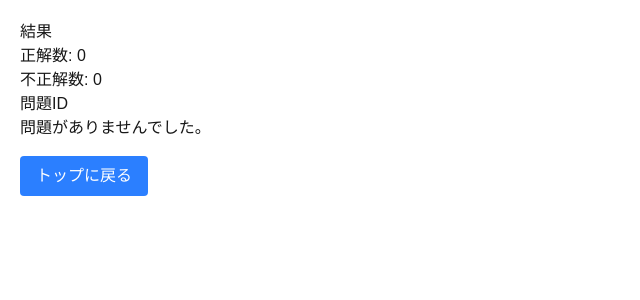
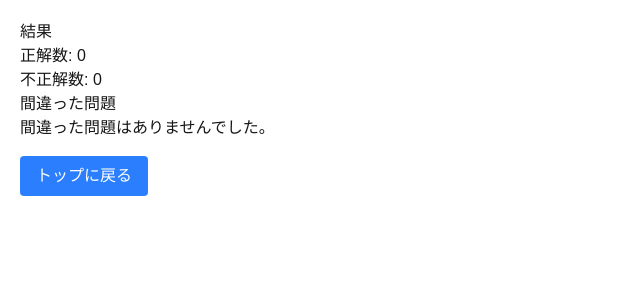
Before and after one commit to hhhtak/next-multiple-choice-questions, a Next.js app: page /questions/result in a window 1280 px wide. Shown: the top 300 px of the page, without its empty margins (0-640 px from the left). Built offline with nearby package versions, Linux system fonts and the light colour scheme.

Commit message:
結果画面に間違えた回答を表示

```diff
--- a/src/app/questions/page.tsx
+++ b/src/app/questions/page.tsx
@@ -7,6 +7,7 @@ import {
   incrementWrongAtom,
   questionDataAtom,
   wrongCountAtom,
+  wrongQuestionsAtom,
 } from "@/jotai";
 import { useAtom } from "jotai";
 import { useRouter } from "next/navigation";
@@ -96,6 +97,7 @@ const QuestionScreen = () => {
   const [wrongCount] = useAtom(wrongCountAtom);
   const [, incrementCorrect] = useAtom(incrementCorrectAtom);
   const [, incrementWrong] = useAtom(incrementWrongAtom);
+  const [, setWrongQuestions] = useAtom(wrongQuestionsAtom);
   const router = useRouter();
 
   const [selectedAnswer, setSelectedAnswer] = useState<string | null>(null);
@@ -127,6 +129,16 @@ const QuestionScreen = () => {
         incrementCorrect();
       } else {
         incrementWrong();
+        // 不正解の場合、間違った問題を wrongQuestionsAtom に追加
+        setWrongQuestions((prevWrongQuestions) => [
+          ...prevWrongQuestions,
+          {
+            id: Date.now(), // 一意なIDを生成
+            question: currentQuestion.question,
+            selectedAnswer: selectedAnswer,
+            correctAnswer: currentQuestion.answer,
+          },
+        ]);
       }
     }
     setIsAnswered(true);
--- a/src/app/questions/result/page.tsx
+++ b/src/app/questions/result/page.tsx
@@ -3,8 +3,8 @@
 import {
   correctCountAtom,
   currentIndexAtom,
-  questionDataAtom,
   wrongCountAtom,
+  wrongQuestionsAtom,
 } from "@/jotai";
 import { useAtom, useSetAtom } from "jotai";
 import { useRouter } from "next/navigation";
@@ -12,16 +12,17 @@ import { useRouter } from "next/navigation";
 const ResultScreen = () => {
   const [correctCount] = useAtom(correctCountAtom);
   const [wrongCount] = useAtom(wrongCountAtom);
-  const [questionData] = useAtom(questionDataAtom);
   const setCurrentIndex = useSetAtom(currentIndexAtom);
   const setCorrectCount = useSetAtom(correctCountAtom);
   const setWrongCount = useSetAtom(wrongCountAtom);
+  const [wrongQuestions, setWrongQuestions] = useAtom(wrongQuestionsAtom);
   const router = useRouter();
 
   const handleBackToTop = () => {
     setCurrentIndex(0);
     setCorrectCount(0);
     setWrongCount(0);
+    setWrongQuestions([]);
     router.push("/");
   };
 
@@ -30,15 +31,28 @@ const ResultScreen = () => {
       <h1>結果</h1>
       <p>正解数: {correctCount}</p>
       <p>不正解数: {wrongCount}</p>
-      <h2>問題ID</h2>
-      <ul>
-        {/* questionData が空の場合は何も表示しない */}
-        {questionData.length > 0 ? (
-          questionData.map((item) => <li key={item.id}>{item.id}</li>)
-        ) : (
-          <li>問題がありませんでした。</li>
-        )}
-      </ul>
+      <h2>間違った問題</h2>
+      {wrongQuestions.length > 0 ? (
+        <ul>
+          {wrongQuestions.map(
+            (
+              wrongQuestion,
+              index // index を使用
+            ) => (
+              <li key={index} className="mb-4 border p-4 rounded">
+                <p className="font-bold">問題: {wrongQuestion.question}</p>
+                <p>
+                  あなたの回答:
+                  <span className="text-red-500">{wrongQuestion.selectedAnswer}</span>
+                </p>
+                <p>正解: {wrongQuestion.correctAnswer}</p> {/* correctAnswer を参照 */}
+              </li>
+            )
+          )}
+        </ul>
+      ) : (
+        <p>間違った問題はありませんでした。</p>
+      )}
       <div className="mt-4">
         <button
           onClick={handleBackToTop}
--- a/src/jotai/index.ts
+++ b/src/jotai/index.ts
@@ -16,7 +16,9 @@ export const questionDataAtom = atom<QuestionItem[]>([]);
 export const currentIndexAtom = atom(0);
 export const correctCountAtom = atom(0);
 export const wrongCountAtom = atom(0);
-
+export const wrongQuestionsAtom = atom<
+  { question: string; selectedAnswer: string | null; correctAnswer: string }[]
+>([]);
 export const incrementCorrectAtom = atom(null, (get, set) => {
   set(correctCountAtom, get(correctCountAtom) + 1);
 });
```
